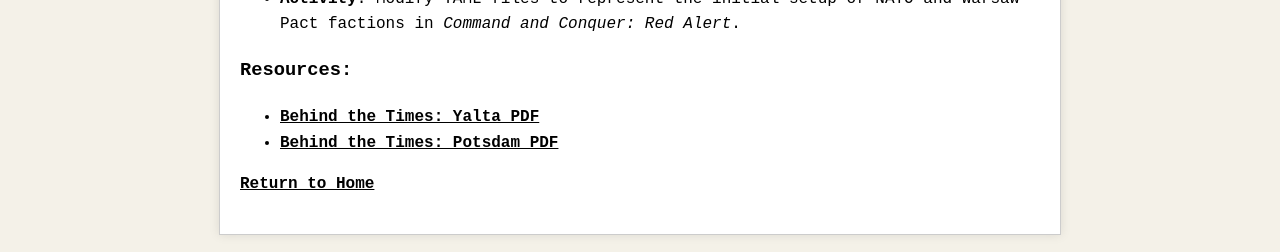
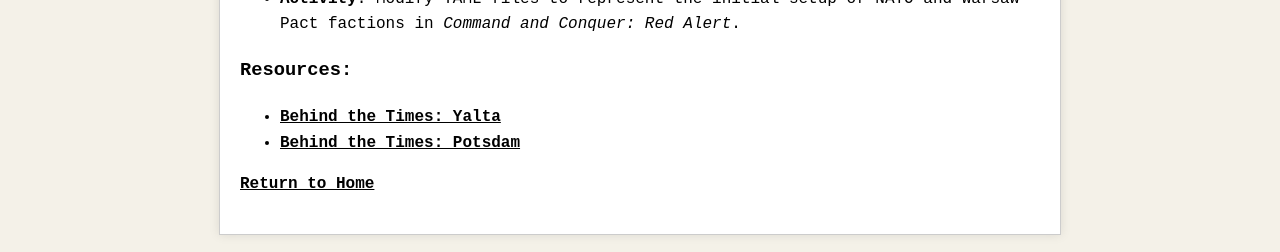
Before and after one commit to jboyce1/CodeWar, a Jekyll site: the page built from classes/PreparingForWinter.md, in a window 1280 px wide. Shown: the part 729-981 px from the top of the page. Built offline with Jekyll 4.4.1, drawn with Linux system fonts in a browser that asks for light colours.

Commit message:
Update PreparingForWinter.md

```diff
--- a/classes/PreparingForWinter.md
+++ b/classes/PreparingForWinter.md
@@ -15,7 +15,7 @@ title: Preparing for Winter
 - **Activity**: Modify YAML files to represent the initial setup of NATO and Warsaw Pact factions in *Command and Conquer: Red Alert*.
 
 ### Resources:
-- [Behind the Times: Yalta PDF]({{ 'classes/PreparingForWinter/Behind the Times- Yalta.pdf' | relative_url }})
-- [Behind the Times: Potsdam PDF]({{ '/classes/PreparingForWinter/Behind the Times- Potsdam.pdf' | relative_url }})
+- [Behind the Times: Yalta]({{ 'classes/PreparingForWinter/Behind the Times- Yalta.pdf' | relative_url }})
+- [Behind the Times: Potsdam]({{ '/classes/PreparingForWinter/Behind the Times- Potsdam.pdf' | relative_url }})
 
 [Return to Home](../)
```
